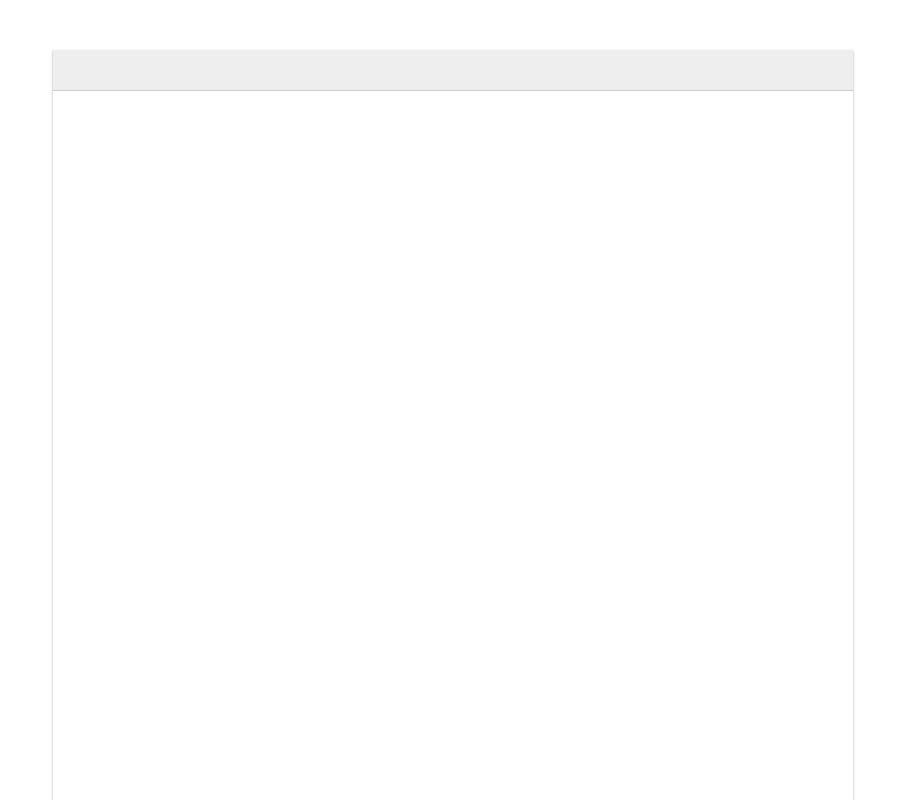
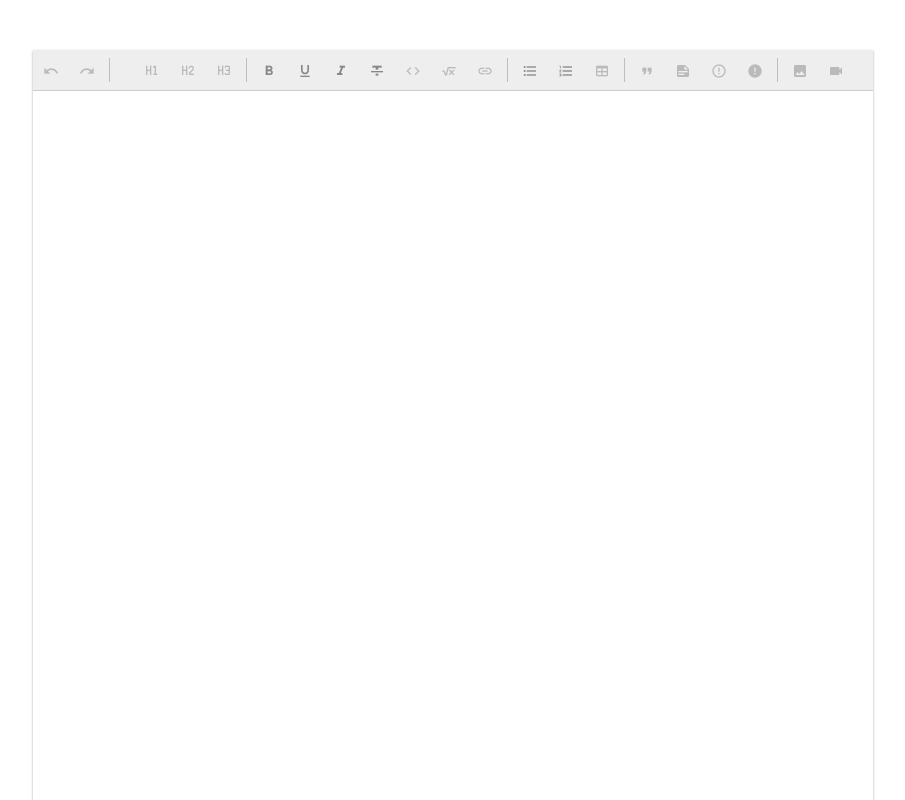
Before and after one commit to Jacques-herrmann/Heisenberg, a Vue app: page / in a window 1280 px wide. Shown: the top 800 px of the page, without its empty margins (187-1092 px from the left). Built offline with nearby package versions, Linux system fonts and the light colour scheme; the HTML template or start-up script is replaced by a standard one.

Commit message:
Implement ToolBar buttons

```diff
--- a/src/components/mdEditor.vue
+++ b/src/components/mdEditor.vue
@@ -16,13 +16,38 @@
                 <button class="MDEditor__format-text-button" @click="ui.formatSelection('s')"><i class="mdi mdi-format-strikethrough"/></button>
                 <button class="MDEditor__format-text-button" @click="ui.formatSelection('c')"><i class="mdi mdi-code-tags"/></button>
                 <button class="MDEditor__format-text-button" @click="ui.formatSelection('f')"><i class="mdi mdi-square-root"/></button>
+                <button class="MDEditor__format-text-button" @click="ui.formatSelection('l')"><i class="mdi mdi-link"/></button>
             </div>
         </transition>
 
-        <div class="MDEditor__controls-bar">
-            <button class="MDEditor__button">
-                <i class="mdi mdi-format-title" />
-            </button>
+        <div class="MDEditor__controls">
+            <button class="MDEditor__button MDEditor__button--disabled"><i class="mdi mdi-undo"/></button>
+            <button class="MDEditor__button MDEditor__button--disabled"><i class="mdi mdi-redo"/></button>
+            <div class="MDEditor__controls-divider"></div>
+            <button class="MDEditor__button"><i class="mdi mdi-text-subject"/></button>
+            <button class="MDEditor__button MDEditor__button--disabled"><i class="mdi mdi-format-header-1"/></button>
+            <button class="MDEditor__button MDEditor__button--disabled"><i class="mdi mdi-format-header-2"/></button>
+            <button class="MDEditor__button MDEditor__button--disabled"><i class="mdi mdi-format-header-3"/></button>
+            <div class="MDEditor__controls-divider"></div>
+            <button class="MDEditor__button"><i class="mdi mdi-format-bold"/></button>
+            <button class="MDEditor__button"><i class="mdi mdi-format-underline"/></button>
+            <button class="MDEditor__button"><i class="mdi mdi-format-italic"/></button>
+            <button class="MDEditor__button"><i class="mdi mdi-format-strikethrough"/></button>
+            <button class="MDEditor__button MDEditor__button--disabled"><i class="mdi mdi-code-tags"/></button>
+            <button class="MDEditor__button MDEditor__button--disabled"><i class="mdi mdi-square-root"/></button>
+            <button class="MDEditor__button MDEditor__button--disabled"><i class="mdi mdi-link"/></button>
+            <div class="MDEditor__controls-divider"></div>
+            <button class="MDEditor__button"><i class="mdi mdi-format-list-bulleted"/></button>
+            <button class="MDEditor__button"><i class="mdi mdi-format-list-numbered"/></button>
+            <button class="MDEditor__button MDEditor__button--disabled"><i class="mdi mdi-table"/></button>
+            <div class="MDEditor__controls-divider"></div>
+            <button class="MDEditor__button MDEditor__button--disabled"><i class="mdi mdi-format-quote-close"/></button>
+            <button class="MDEditor__button MDEditor__button--disabled"><i class="mdi mdi-note-text"/></button>
+            <button class="MDEditor__button MDEditor__button--disabled"><i class="mdi mdi-alert-circle-outline"/></button>
+            <button class="MDEditor__button MDEditor__button--disabled"><i class="mdi mdi-alert-circle"/></button>
+            <div class="MDEditor__controls-divider"></div>
+            <button class="MDEditor__button MDEditor__button--disabled"><i class="mdi mdi-image"/></button>
+            <button class="MDEditor__button MDEditor__button--disabled"><i class="mdi mdi-video"/></button>
         </div>
         <draggable :list="structuredContent" ghost-class='ghost' @start="ui.onDrag" @end="ui.onDrop">
             <transition-group type="transition" :name="'flip-list'">
@@ -182,7 +207,7 @@
                     end: caret.end,
                     content: selection.toString(),
                     layout: layout,
-                    posX: coordinate.left - 90 + coordinate.width/2, // 90 is the menu length/2
+                    posX: coordinate.left - 105 + coordinate.width/2, // 105 is the menu length/2
                     posY: coordinate.top - 45
                 }
             },
@@ -194,6 +219,13 @@
         codec = {
             /** Block type regex pattern **/
             pattern: {
+                title: '',
+                title2: '',
+                title3: '',
+                orderedList: '',
+                unorderedList: '',
+                quote: '',
+                code: '',
                 admonition: /(\!\!\! )([^ ]*) ?([^\n]*)/,
                 image: /\!\[([^[\]]*)\]\(([^\n]*)\)/,
                 video: /(<video( controls)?( src="([\\\/A-Za-z0-9_:\-\. éèàùêâ~]*)"))>([^<]*)(<\/video>)/,
@@ -635,13 +667,13 @@ resetButton()
     font-family "Rubik"
 
 .MDEditor
-    width 800px
+    width 840px
     min-height 1000px
     margin 50px auto
     box-shadow 0 1px 3px rgba(0,0,0,0.12), 0 1px 2px rgba(0,0,0,0.24)
     &__format-text
         height 36px
-        max-width 180px
+        max-width 210px
         position absolute
         z-index 100
         display flex
@@ -668,33 +700,47 @@ resetButton()
             height 0
             position absolute
             top 32px
-            left 80px
+            left 95px
             border-left 10px solid transparent
             border-right 10px solid transparent
             border-top 10px solid #333
 
-    &__controls-bar
+    &__controls
         height 40px
         background #eee
         position -webkit-sticky
         position sticky
         text-align left
         border-bottom 1px solid #ccc
+        display flex
+        align-items center
+        &-divider
+            height 60%
+            width 1px
+            margin  0 4px
+            background-color rgba(0, 0, 0, .2)
+
     &__button
         resetButton()
         height 36px
         padding 8px
         color #888
         transition all 0.3s ease
+        cursor pointer
         & i
             font-size 1.2em
-            opacity 0
 
         &--dragable
             cursor move
 
         &--delete
             cursor pointer
+
+        &--disabled
+            opacity 0.5
+            cursor default
+            &:hover
+                color #888 !important
 
         &:hover
             color #333
@@ -705,6 +751,8 @@ resetButton()
         justify-content flex-start
         &--selected
             background-color #F8F8F8
+        & i
+            opacity: 0;
         &:hover
             background-color #F8F8F8
             & i
@@ -755,6 +803,7 @@ resetButton()
             color #949494
 
 
+
 /** Fade animation **/
 .fade-enter-active, .fade-leave-active
     transition opacity .5s
```
